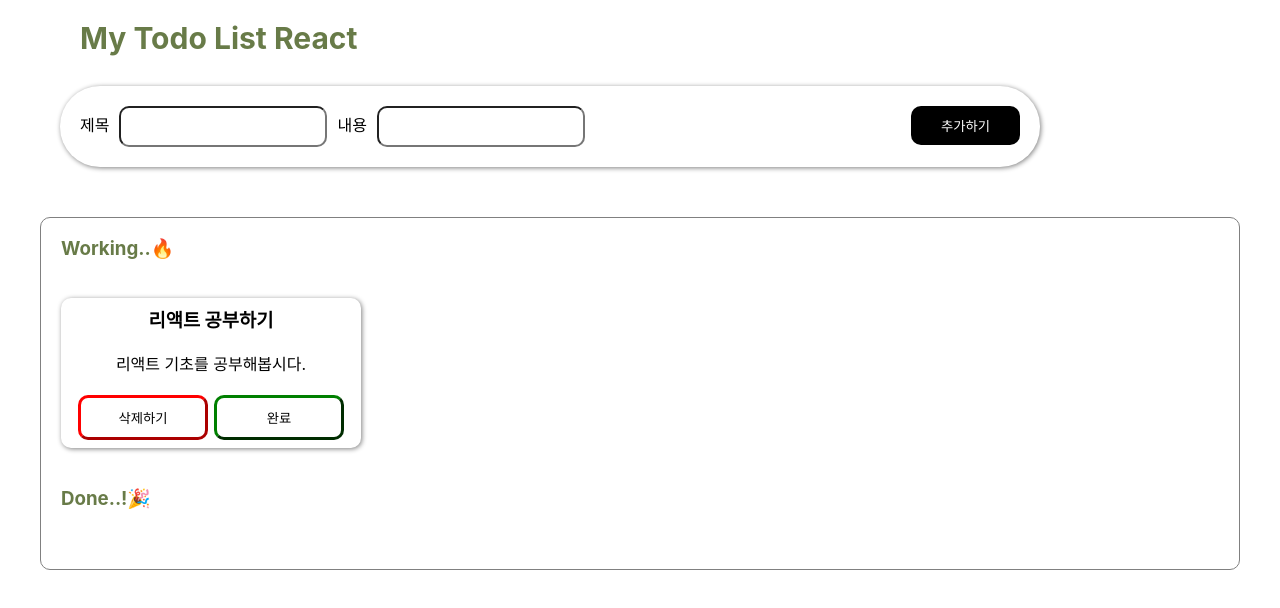
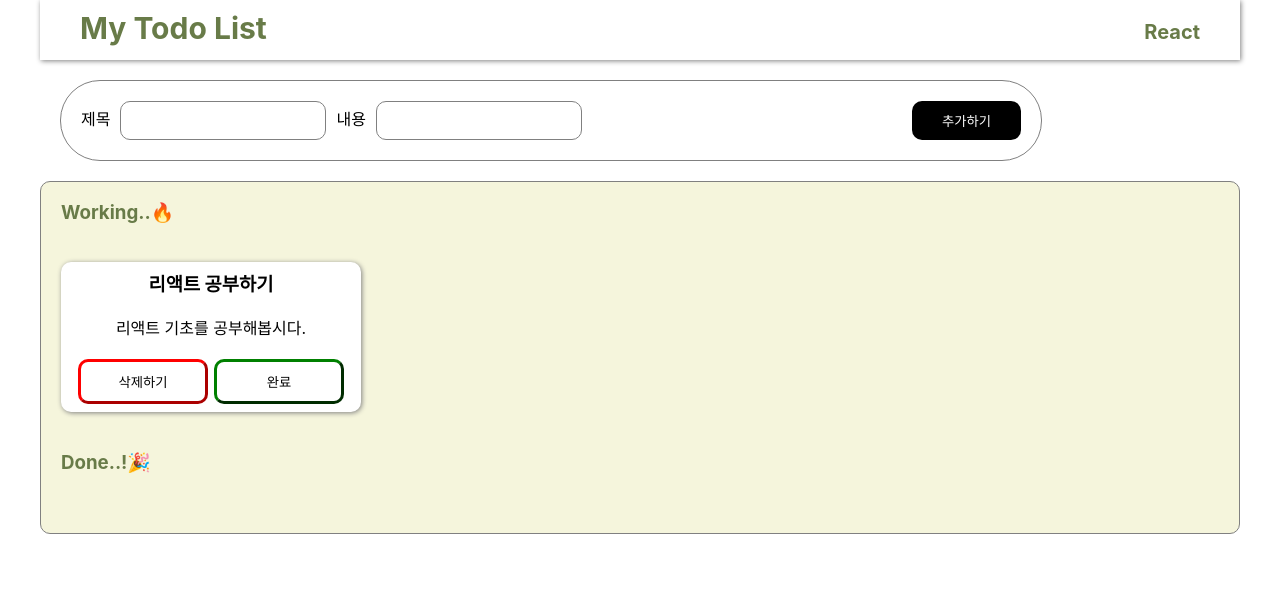
Before and after one commit to yoongun97/TodoList, a React (Create React App) app: page / in a window 1280 px wide. Shown: the top 608 px of the page. Built offline with nearby package versions, Linux system fonts and the light colour scheme.

Commit message:
css update

```diff
--- a/src/App.css
+++ b/src/App.css
@@ -1,24 +1,39 @@
 .layout {
-  /* background-color: #dcedc9; */
-
   max-width: 1200px;
   min-width: 800px;
 
   margin: 0 auto;
 }
 
+.title {
+  height: 50px;
+
+  display: flex;
+  flex-direction: row;
+
+  padding-bottom: 10px;
+  padding-left: 40px;
+  padding-right: 40px;
+
+  margin-bottom: 20px;
+
+  justify-content: space-between;
+
+  box-shadow: 1px 1px 5px gray;
+}
+
 .mainTitle {
-  /* background-color: pink; */
-
   font-size: 30px;
   font-weight: bold;
   color: #687b48;
 
-  padding-top: 20px;
-  padding-bottom: 10px;
-  padding-left: 40px;
+  margin-top: 10px;
+}
 
-  margin-bottom: 20px;
+.subTitle {
+  font-size: 20px;
+  font-weight: bold;
+  color: #687b48;
 }
 
 .addTodo {
@@ -27,8 +42,8 @@
 
   border-radius: 40px;
 
-  /* border: 1px solid black; */
-  box-shadow: 1px 1px 5px gray;
+  border: 1px solid gray;
+  /* box-shadow: 1px 1px 5px gray; */
 
   padding-top: 20px;
   padding-bottom: 20px;
@@ -45,6 +60,7 @@
   height: 35px;
 
   border-radius: 10px;
+  border: 1px solid gray;
 }
 
 .addTodo > button {
@@ -68,7 +84,9 @@
   border: 1px solid gray;
   border-radius: 10px;
 
-  margin-top: 50px;
+  background-color: beige;
+
+  margin-top: 20px;
 }
 
 .cardList > h3 {
@@ -83,14 +101,16 @@
   display: flex;
   gap: 12px;
 
+  flex-wrap: wrap;
+
   /* background-color: beige; */
 }
 
 .todoCard {
-  width: 300px;
+  min-width: 300px;
   height: 150px;
 
-  /* background-color: #f0a755; */
+  background-color: white;
 
   box-shadow: 1px 1px 5px gray;
 
--- a/src/App.jsx
+++ b/src/App.jsx
@@ -67,7 +67,10 @@ function App() {
 
   return (
     <div className="layout">
-      <header className="mainTitle">My Todo List React</header>
+      <div className="title">
+        <p className="mainTitle">My Todo List</p>
+        <p className="subTitle">React</p>
+      </div>
       <div className="addTodo">
         제목
         <input value={title} onChange={newTitleHandler} />
```
